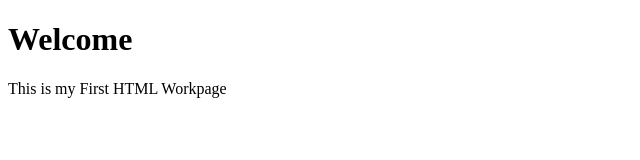
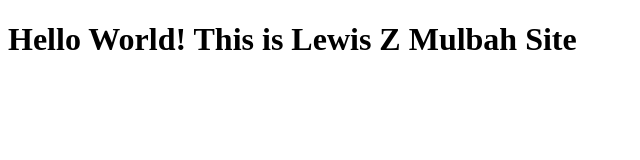
Before and after one commit to mulbahlewis/ART277, a plain HTML site: page index.html in a window 1280 px wide. Shown: the whole page, without its empty margins (0-640 px from the left). Drawn offline with Linux system fonts and the light colour scheme.

Commit message:
initial setup

```diff
--- a/index.html
+++ b/index.html
@@ -1,10 +1,9 @@
 <!DOCTYPE html>
 <html>
 <head>
-  <title>Hellow World</title>
+  <title>My First Site</title>
 </head>
 <body>
-  <h1>Welcome</h1>
-  <p>This is my First HTML Workpage</p>
+  <h1>Hello World! This is Lewis Z Mulbah Site</h1>
 </body>
 </html>
```
Also changed, not shown: 1 other file.
